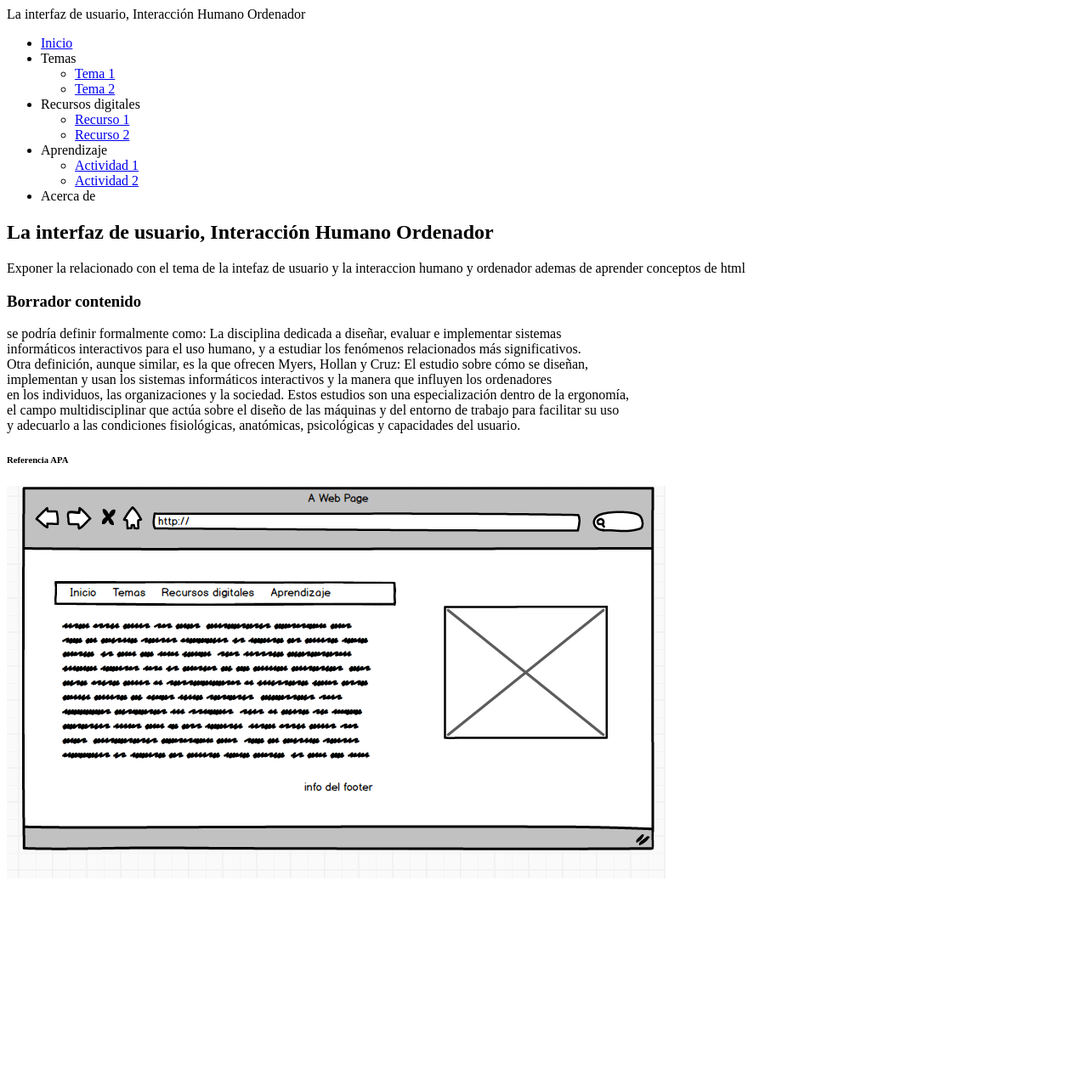
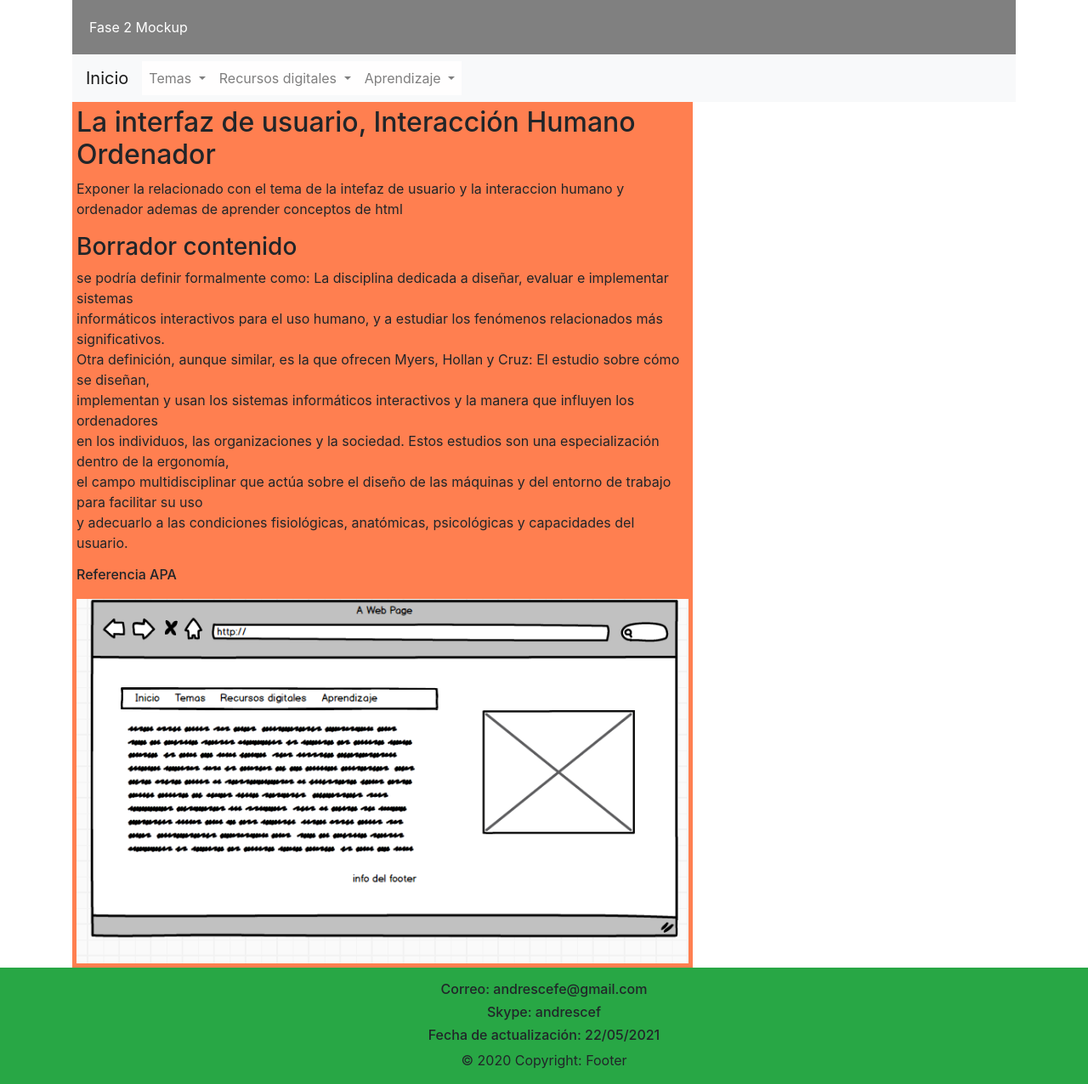
Before and after one commit to amceferino/DSW-AndresCeferino, a plain HTML site: page fase2/design.html in a window 1280 px wide. Shown: the whole page at 85% size. Before the commit the page ends 1063 px from the top, so only its background shows below. Drawn offline with nearby package versions, Linux system fonts and the light colour scheme.

Commit message:
fase 2 update
actualización de la fase 2

```diff
--- a/fase2/design.html
+++ b/fase2/design.html
@@ -3,37 +3,58 @@
 <head>
     <meta charset="UTF-8">
     <meta name="viewport" content="width=device-width, initial-scale=1.0">
-    <title>La interfaz de usuario, Interacción Humano Ordenador</title>
+    <meta name="Fase 4 Bootstrap" content="Desarrollo para el curso de diseño de paginas web UNAD">
+    <meta name="robots" content="index, follow">
+    <title>Fase 2</title>
+    <link rel="stylesheet" href="../fase4/css/estilos.css">
+    <link rel="stylesheet" href="https://maxcdn.bootstrapcdn.com/bootstrap/4.0.0/css/bootstrap.min.css" integrity="sha384-Gn5384xqQ1aoWXA+058RXPxPg6fy4IWvTNh0E263XmFcJlSAwiGgFAW/dAiS6JXm" crossorigin="anonymous">
 </head>
 <body>
-    <nav>
-        <header>La interfaz de usuario, Interacción Humano Ordenador</header>
-        <ul>
-            <li>
-                <a href="../index.html">Inicio</a>
+    <div class="container">
+        <div class="row">
+            <div class="col-md-12">
+                <header>Fase 2 Mockup</header>
+                <nav class="navbar navbar-expand-lg navbar-light bg-light">
+                    <a class="navbar-brand" href="../index.html">Inicio</a>
+                    <button class="navbar-toggler" type="button" data-toggle="collapse" data-target="#navbarNavDropdown" aria-controls="navbarNavDropdown" aria-expanded="false" aria-label="Toggle navigation">
+                      <span class="navbar-toggler-icon"></span>
+                    </button>
+                    <div class="collapse navbar-collapse" id="navbarNavDropdown">
+                      <ul class="navbar-nav">
+                        <li class="nav-item dropdown">
+                            <a class="nav-link dropdown-toggle" href="#" id="navbarDropdownMenuLink" data-toggle="dropdown" aria-haspopup="true" aria-expanded="false">
+                              Temas
+                            </a>
+                            <div class="dropdown-menu" aria-labelledby="navbarDropdownMenuLink">
+                              <a class="dropdown-item" href="../fase4/paginas/tema_1.html">Tema 1</a>
+                              <a class="dropdown-item" href="../fase4/paginas/tema_2.html">Tema 2</a>
+                            </div>
                           </li>
-            <li>
-                Temas
+                        <li class="nav-item dropdown">
+                            <a class="nav-link dropdown-toggle" href="#" id="navbarDropdownMenuLink" data-toggle="dropdown" aria-haspopup="true" aria-expanded="false">
+                                Recursos digitales
+                            </a>
+                            <div class="dropdown-menu" aria-labelledby="navbarDropdownMenuLink">
+                              <a class="dropdown-item" href="../fase4/paginas/recurso_1.html">Recurso 1</a>
+                              <a class="dropdown-item" href="../fase4/paginas/recurso_2.html">Recurso 2</a>
+                            </div>
                           </li>
-                <ul>
-                    <li><a href="#">Tema 1</a></li>
-                    <li><a href="#">Tema 2</a></li>
+                        <li class="nav-item dropdown">
+                            <a class="nav-link dropdown-toggle" href="#" id="navbarDropdownMenuLink" data-toggle="dropdown" aria-haspopup="true" aria-expanded="false">
+                                Aprendizaje
+                            </a>
+                            <div class="dropdown-menu" aria-labelledby="navbarDropdownMenuLink">
+                              <a class="dropdown-item" href="../fase4/cuestionario1.html">Cuestionario 1</a>
+                              <a class="dropdown-item" href="../fase4/cuestionario2.html">Cuestionario 2</a>
+                            </div>
+                          </li>
                       </ul>
-            <li>
-                Recursos digitales
-            </li>
-            <ul>
-                <li><a href="#">Recurso 1</a></li>
-                <li><a href="#">Recurso 2</a></li>
-            </ul>
-            <li>Aprendizaje</li>
-            <ul>
-                <li><a href="#">Actividad 1</a></li>
-                <li><a href="#">Actividad 2</a></li>
-            </ul>
-            <li>Acerca de</li>
-        </ul>
+                    </div>
                   </nav>
+            </div>
+        </div>
+        <div class="row">
+            <div class="col-md-8">
                 <section>
                     <h2>La interfaz de usuario, Interacción Humano Ordenador</h2>
                     <p>
@@ -52,11 +73,24 @@
                         y adecuarlo a las condiciones fisiológicas, anatómicas, psicológicas y capacidades del usuario. <br>
                     </p>
                     <h6>Referencia APA </h6>
-            <img src="img/mockup.png" alt="">
                 </article>
             </section>
-    <footer>
-        <h6></h6>
-    </footer>
+            <section>
+                <img src="img/mockup.png" class="img-fluid" alt="Responsive image">
+            </section>
+            </div>
+        </div>
+      </div>
+      <div class="bg-success">
+        <div class="footer-copyright text-center py-3">
+            <h6>Correo: andrescefe@gmail.com</h6>
+            <h6>Skype: andrescef</h6>
+            <h6>Fecha de actualización: 22/05/2021</h6>
+            © 2020 Copyright: Footer
+        </div>
+      </div>
+    <script src="https://code.jquery.com/jquery-3.2.1.slim.min.js" integrity="sha384-KJ3o2DKtIkvYIK3UENzmM7KCkRr/rE9/Qpg6aAZGJwFDMVNA/GpGFF93hXpG5KkN" crossorigin="anonymous"></script>
+<script src="https://cdnjs.cloudflare.com/ajax/libs/popper.js/1.12.9/umd/popper.min.js" integrity="sha384-ApNbgh9B+Y1QKtv3Rn7W3mgPxhU9K/ScQsAP7hUibX39j7fakFPskvXusvfa0b4Q" crossorigin="anonymous"></script>
+<script src="https://maxcdn.bootstrapcdn.com/bootstrap/4.0.0/js/bootstrap.min.js" integrity="sha384-JZR6Spejh4U02d8jOt6vLEHfe/JQGiRRSQQxSfFWpi1MquVdAyjUar5+76PVCmYl" crossorigin="anonymous"></script>
 </body>
 </html>
```
Also changed, not shown: 2 other files. Lines whose indentation alone changed are shown as unchanged.
